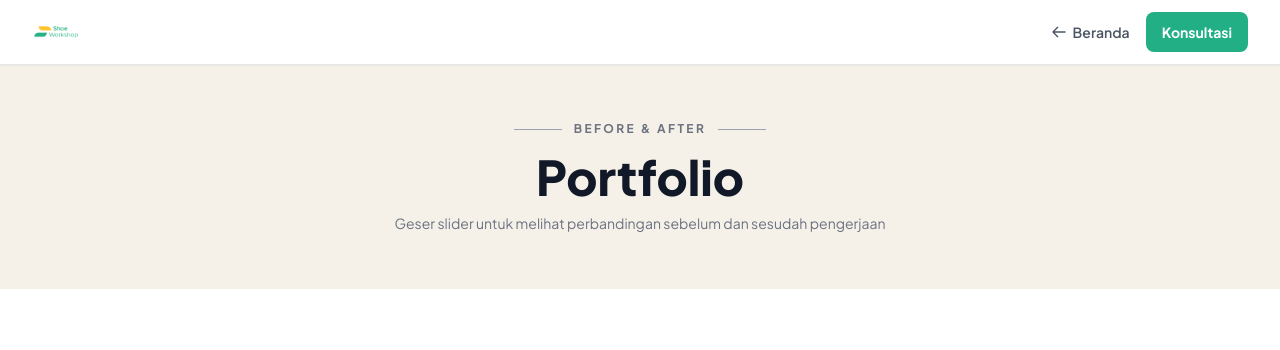
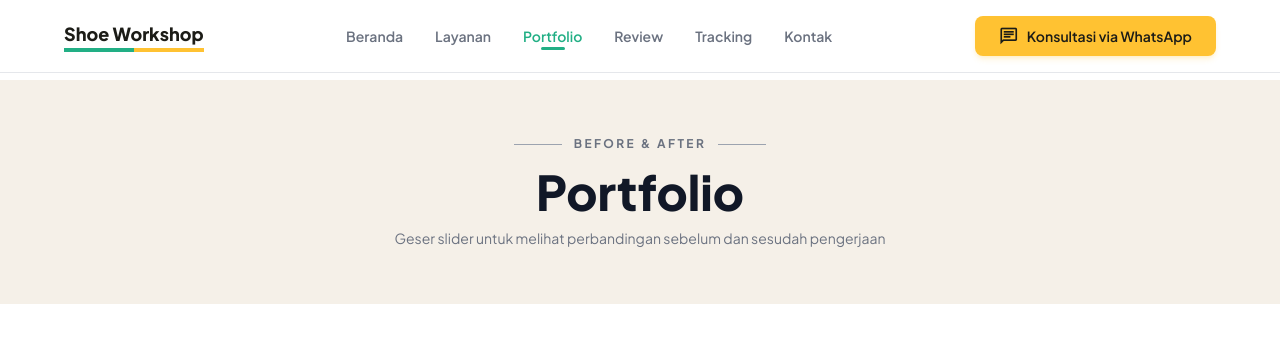
Before and after one commit to SidikWaluyaa/PortofolioShoeWorkshop, a Laravel app: page /portfolio in a window 1280 px wide. Shown: the top 350 px of the page. Run offline with Laravel 12, Linux system fonts and the light colour scheme; data comes from the database, SQL or seed files in the repository; style sheets or scripts are compiled from the project's sources.

Commit message:
feat: align portfolio page navbar and header structure with homepage design

```diff
--- a/resources/views/portfolio.blade.php
+++ b/resources/views/portfolio.blade.php
@@ -4,26 +4,68 @@
 
 @section('content')
 
-{{-- Navbar --}}
-<nav class="sticky top-0 z-50 bg-white border-b border-gray-200 shadow-sm">
-    <div class="max-w-7xl mx-auto px-4 sm:px-6 lg:px-8">
-        <div class="flex items-center justify-between h-16">
-            <a href="{{ route('home') }}">
-                <x-application-logo class="h-12 w-auto" />
+{{-- NAVBAR --}}
+<header x-data="{ open: false }" class="fixed top-0 left-0 w-full z-50 bg-white/95 backdrop-blur-sm border-b border-gray-200">
+    <nav class="max-w-7xl mx-auto px-4 sm:px-6 lg:px-16 py-4 flex justify-between items-center">
+        {{-- Logo --}}
+        <a href="{{ route('home') }}" class="flex items-center gap-2">
+            <div class="flex flex-col leading-tight">
+                <span class="text-lg font-extrabold text-[#1c1c17]">Shoe Workshop</span>
+                <div class="flex h-1 w-full">
+                    <div class="w-1/2 bg-[#22AF85]"></div>
+                    <div class="w-1/2 bg-[#FFC232]"></div>
+                </div>
+            </div>
+        </a>
+
+        {{-- Desktop Nav --}}
+        <div class="hidden lg:flex items-center gap-8">
+            <a href="{{ route('home') }}" class="text-sm font-semibold text-gray-500 hover:text-[#22AF85] transition-colors">Beranda</a>
+            <a href="{{ route('home') }}#layanan" class="text-sm font-semibold text-gray-500 hover:text-[#22AF85] transition-colors">Layanan</a>
+            <a href="{{ route('portfolio.index') }}" class="text-sm font-semibold text-[#22AF85] active-nav-border">Portfolio</a>
+            <a href="{{ route('home') }}#review" class="text-sm font-semibold text-gray-500 hover:text-[#22AF85] transition-colors">Review</a>
+            <a href="{{ route('tracking.index') }}" class="text-sm font-semibold text-gray-500 hover:text-[#22AF85] transition-colors">Tracking</a>
+            <a href="{{ route('home') }}#kontak" class="text-sm font-semibold text-gray-500 hover:text-[#22AF85] transition-colors">Kontak</a>
+        </div>
+
+        {{-- CTA Button --}}
+        <a href="https://wa.me/{{ $settings['whatsapp_number'] ?? '' }}"
+           class="hidden md:inline-flex items-center gap-2 px-6 py-2.5 bg-[#FFC232] text-[#1c1c17] text-sm font-semibold rounded-lg hover:brightness-105 active:scale-95 transition-all shadow-md shadow-[#FFC232]/20">
+            <span class="material-symbols-outlined !text-[20px]">chat</span>
+            Konsultasi via WhatsApp
+        </a>
+
+        {{-- Hamburger --}}
+        <button @click="open=!open" class="lg:hidden p-2 text-gray-600 rounded-lg hover:bg-gray-100 transition-colors">
+            <svg class="w-6 h-6" fill="none" stroke="currentColor" viewBox="0 0 24 24">
+                <path x-show="!open" stroke-linecap="round" stroke-linejoin="round" stroke-width="2" d="M4 6h16M4 12h16M4 18h16"/>
+                <path x-show="open" stroke-linecap="round" stroke-linejoin="round" stroke-width="2" d="M6 18L18 6M6 6l12 12"/>
+            </svg>
+        </button>
+    </nav>
+
+    {{-- Mobile menu --}}
+    <div x-show="open"
+         x-transition:enter="transition ease-out duration-200"
+         x-transition:enter-start="opacity-0 -translate-y-2"
+         x-transition:enter-end="opacity-100 translate-y-0"
+         class="lg:hidden bg-white border-t border-gray-100 px-4 py-3 space-y-1">
+        <a href="{{ route('home') }}"         @click="open=false" class="block px-3 py-2.5 text-sm font-semibold text-gray-600 hover:bg-gray-50 rounded-lg">Beranda</a>
+        <a href="{{ route('home') }}#layanan" @click="open=false" class="block px-3 py-2.5 text-sm font-semibold text-gray-600 hover:bg-gray-50 rounded-lg">Layanan</a>
+        <a href="{{ route('portfolio.index') }}" @click="open=false" class="block px-3 py-2.5 text-sm font-semibold text-[#22AF85] bg-green-50 rounded-lg">Portfolio</a>
+        <a href="{{ route('home') }}#review"  @click="open=false" class="block px-3 py-2.5 text-sm font-semibold text-gray-600 hover:bg-gray-50 rounded-lg">Review</a>
+        <a href="{{ route('tracking.index') }}" @click="open=false" class="block px-3 py-2.5 text-sm font-semibold text-gray-600 hover:bg-gray-50 rounded-lg">Tracking</a>
+        <a href="{{ route('home') }}#kontak"  @click="open=false" class="block px-3 py-2.5 text-sm font-semibold text-gray-600 hover:bg-gray-50 rounded-lg">Kontak</a>
+        <div class="pt-2">
+            <a href="https://wa.me/{{ $settings['whatsapp_number'] ?? '' }}" class="flex items-center justify-center gap-2 w-full py-3 bg-[#FFC232] text-[#1c1c17] text-sm font-bold rounded-lg">
+                <span class="material-symbols-outlined !text-[20px]">chat</span>
+                Konsultasi via WhatsApp
             </a>
-            <div class="flex items-center gap-4">
-                <a href="{{ route('home') }}" class="text-sm font-semibold text-gray-600 hover:text-[#22AF85] transition-colors flex items-center gap-1.5">
-                    <svg class="w-4 h-4" fill="none" viewBox="0 0 24 24" stroke="currentColor"><path stroke-linecap="round" stroke-linejoin="round" stroke-width="2" d="M10 19l-7-7m0 0l7-7m-7 7h18"/></svg>
-                    Beranda
-                </a>
-                <a href="https://wa.me/{{ $settings['whatsapp_number'] ?? '' }}"
-                   class="hidden sm:inline-flex items-center gap-2 px-4 py-2.5 bg-[#22AF85] text-white text-sm font-bold rounded-lg hover:bg-[#178a67] transition-colors">
-                    Konsultasi
-                </a>
-            </div>
         </div>
     </div>
-</nav>
+</header>
+
+<main class="pt-20">
 
 {{-- Header --}}
 <div class="bg-[#f5f0e8] py-14">
@@ -132,6 +174,8 @@
     </div>
 </section>
 
+</main>
+
 @include('components.footer', ['settings' => $settings])
 
 <script>
```
